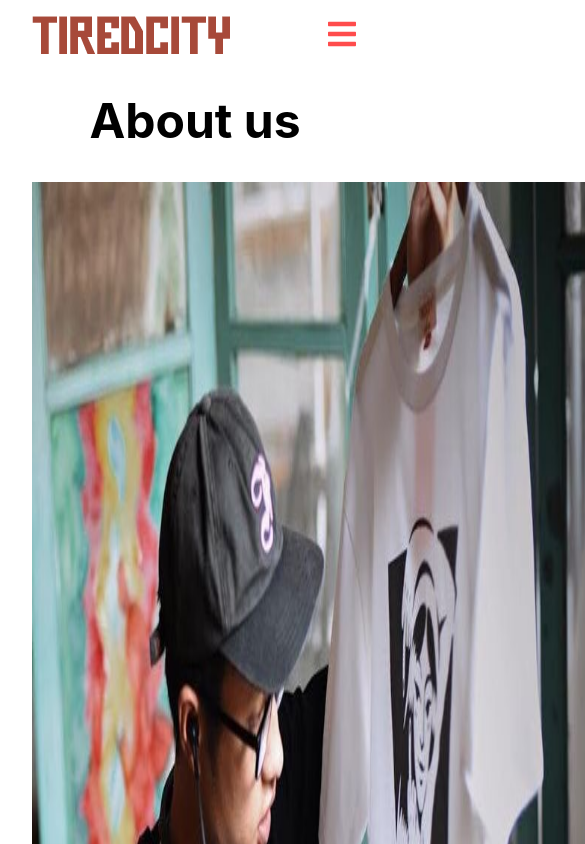
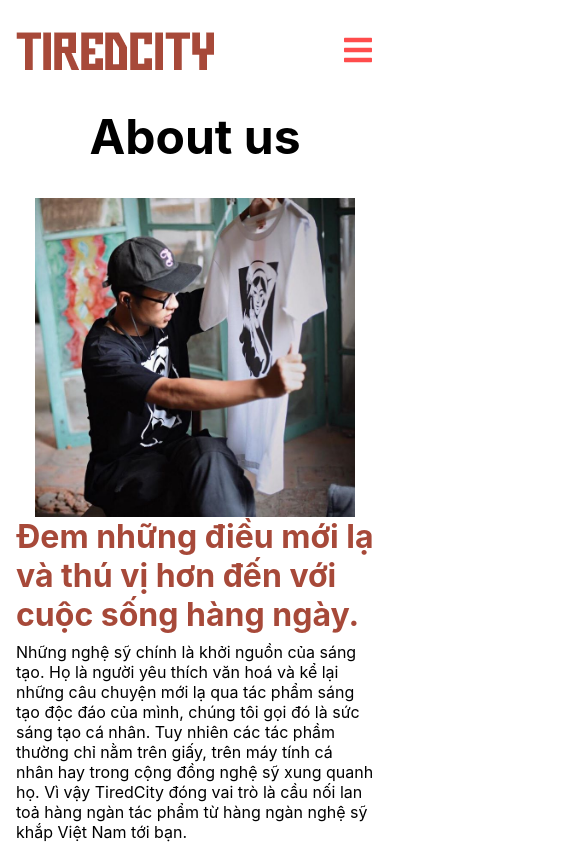
Before and after one commit to HiepFk/TiredCity-Shop-FK, a React (Create React App) app in the folder client/: page /About in a window 390 px wide. Shown: the top 844 px of the page, 585 px wide, since content can reach past the window. Built offline with nearby package versions, Linux system fonts and the light colour scheme; no server answers.

Commit message:
done about , products

```diff
--- a/client/src/components/Choise.jsx
+++ b/client/src/components/Choise.jsx
@@ -97,6 +97,7 @@ const Wrapper = styled.div`
     display: flex;
     align-items: center;
     justify-content: space-between;
+    align-items: center;
   }
   .header_links {
     display: flex;
--- a/client/src/components/Home/Title.jsx
+++ b/client/src/components/Home/Title.jsx
@@ -96,6 +96,16 @@ const Wrapper = styled.div`
     .title_right {
       display: none;
     }
+    .title_title {
+      font-size: 2.5rem;
+    }
+    .title_desc {
+      font-size: 1rem;
+    }
+    .title_btn {
+      font-size: 1rem;
+      width: 7rem;
+    }
   }
 `;
 
--- a/client/src/components/Sort.jsx
+++ b/client/src/components/Sort.jsx
@@ -51,6 +51,25 @@ const SortStyle = styled.div`
   margin-bottom: 1rem;
   width: 60rem;
   min-width: 53rem;
+  @media (max-width: 768px) {
+    margin-top: 2rem;
+    width: 10rem !important;
+    min-width: 5rem !important;
+    hr {
+      display: none;
+    }
+    .sort_wrapper {
+      flex-direction: column;
+      align-items: start !important;
+    }
+    .sort_icons,
+    p {
+      margin-bottom: 1rem;
+    }
+    .sort_icon {
+      display: none;
+    }
+  }
   .sort_wrapper {
     display: flex;
     justify-content: space-between;
--- a/client/src/components/View/GridView.jsx
+++ b/client/src/components/View/GridView.jsx
@@ -27,6 +27,9 @@ function GridView({ products = [""] }) {
 }
 
 const GridStyle = styled.div`
+  @media (max-width: 768px) {
+    grid-template-columns: repeat(1, 1fr);
+  }
   display: grid;
   grid-template-columns: repeat(3, 1fr);
   grid-row-gap: 40px;
--- a/client/src/components/View/ListView.jsx
+++ b/client/src/components/View/ListView.jsx
@@ -25,6 +25,15 @@ function ListView({ products = [""] }) {
   );
 }
 const ListStyle = styled.div`
+  @media (max-width: 768px) {
+    .list_wrapper {
+      display: flex;
+      flex-direction: column;
+      justify-content: space-between;
+      align-items: center;
+      margin: 2rem;
+    }
+  }
   display: flex;
   flex-direction: column;
   .list_wrapper {
--- a/client/src/index.css
+++ b/client/src/index.css
@@ -29,7 +29,7 @@ a {
 }
 @media (max-width: 768px) {
   .app {
-    padding: 1rem 2rem;
+    padding: 2rem 1rem;
   }
 }
 .page {
--- a/client/src/pages/About.jsx
+++ b/client/src/pages/About.jsx
@@ -66,6 +66,26 @@ const AboutStyle = styled.div`
   .about_desc {
     margin-bottom: 2rem;
   }
+  @media (max-width: 768px) {
+    align-items: center;
+    justify-content: center;
+    .about_wrapper {
+      flex-direction: column;
+      margin-bottom: 2rem;
+      align-items: center;
+      justify-content: center;
+    }
+    .about_title {
+      margin-bottom: 0.5rem;
+    }
+    .about_img {
+      width: 20rem;
+    }
+    .phai,
+    .trai {
+      margin: 0;
+    }
+  }
 `;
 
 export default About;
--- a/client/src/pages/Products.jsx
+++ b/client/src/pages/Products.jsx
@@ -37,11 +37,17 @@ function Products() {
 const Wrapper = styled.div`
   padding-top: 4rem;
   display: flex;
+  @media (max-width: 768px) {
+    flex-direction: column;
+  }
 `;
 const Header = styled.div`
   flex-direction: column;
   display: flex;
   margin-left: 5rem;
+  @media (max-width: 768px) {
+    margin-left: 0rem;
+  }
 `;
 
 export default Products;
```
